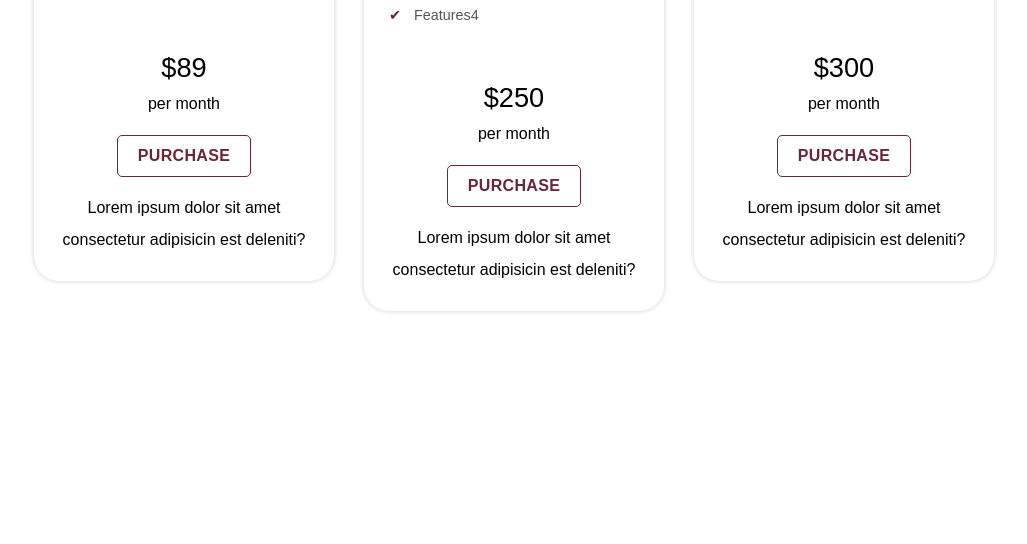
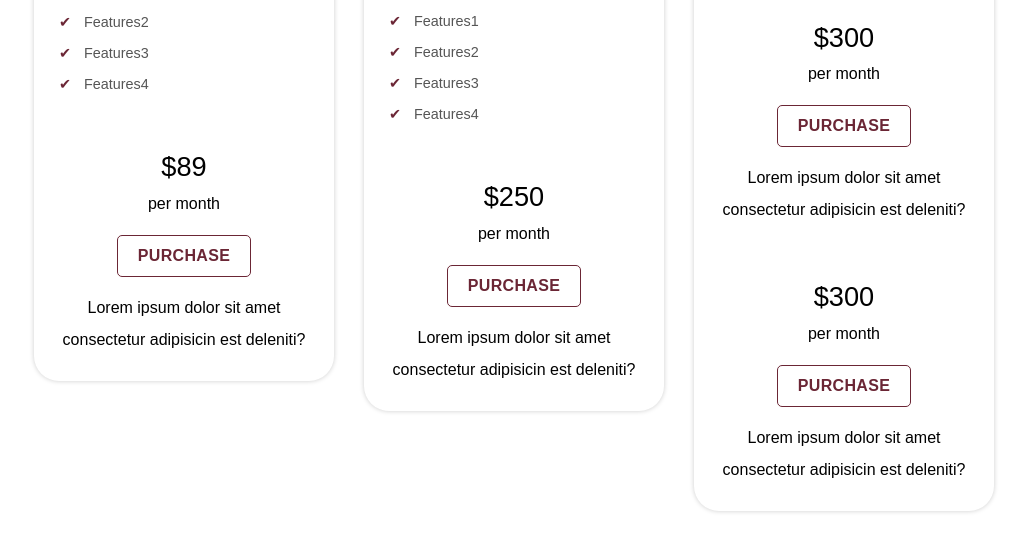
Before and after one commit to Kay-kwaw/pricetag, a plain HTML site: page index.html in a window 1280 px wide. Shown: the part 307-851 px from the top of the page, without its empty margins (126-1153 px from the left). Before the commit the page ends 800 px from the top, so only its background shows below. Drawn offline with Linux system fonts and the light colour scheme.

Commit message:
Update index.html

```diff
--- a/index.html
+++ b/index.html
@@ -77,6 +77,12 @@
            <a href="#" class="PriceTag-Button">Purchase</a>
            <p class="PriceTag-text">Lorem ipsum dolor sit amet consectetur adipisicin est deleniti?</p>
        </div>
+            <div class="PriceTag-actions">
+           <p class="PriceTag-cost">$300</p>
+           <p class="PriceTag-text">per month</p>
+           <a href="#" class="PriceTag-Button">Purchase</a>
+           <p class="PriceTag-text">Lorem ipsum dolor sit amet consectetur adipisicin est deleniti?</p>
+       </div>
     </section>
 </div>
 </body>
```
